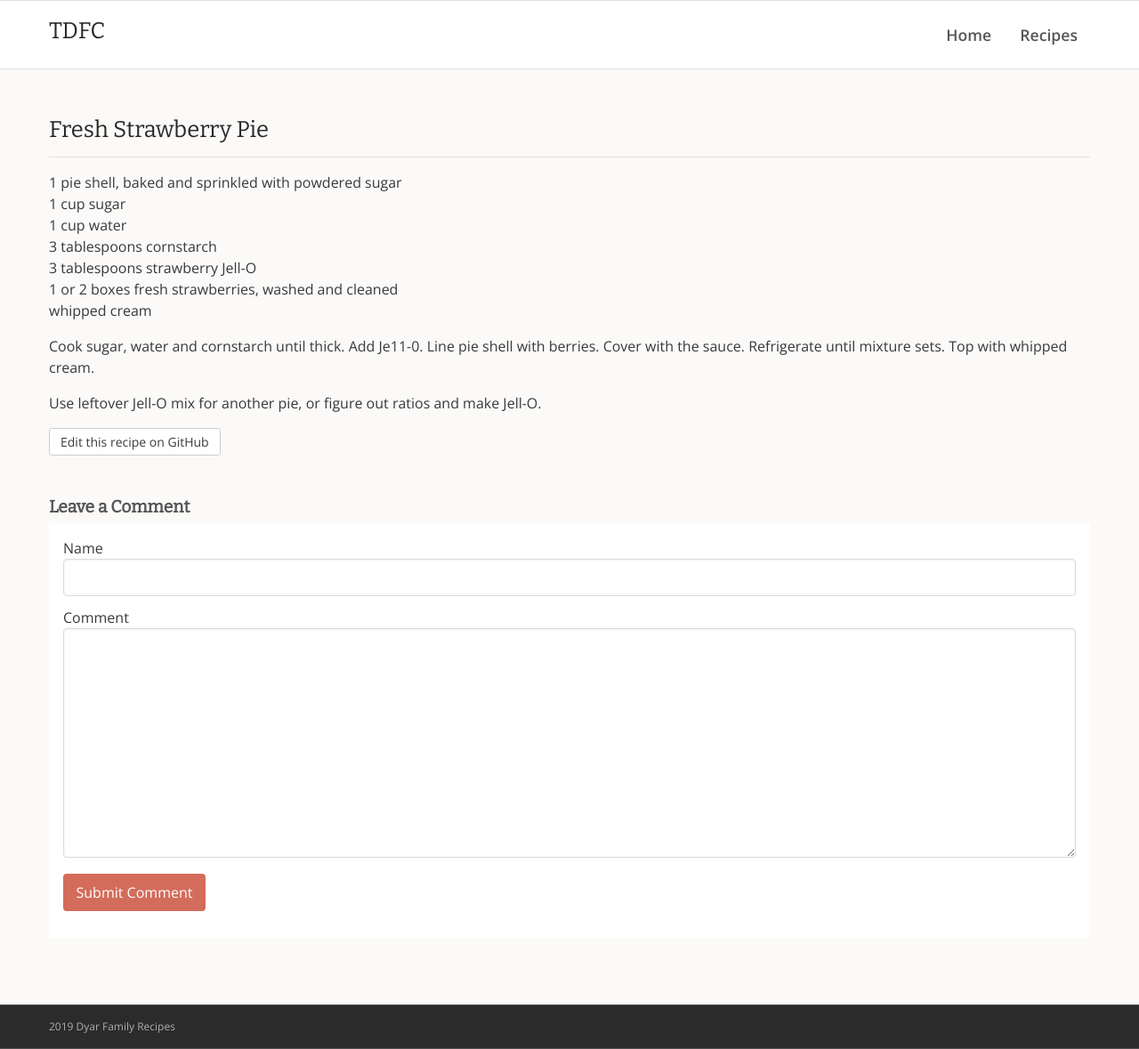
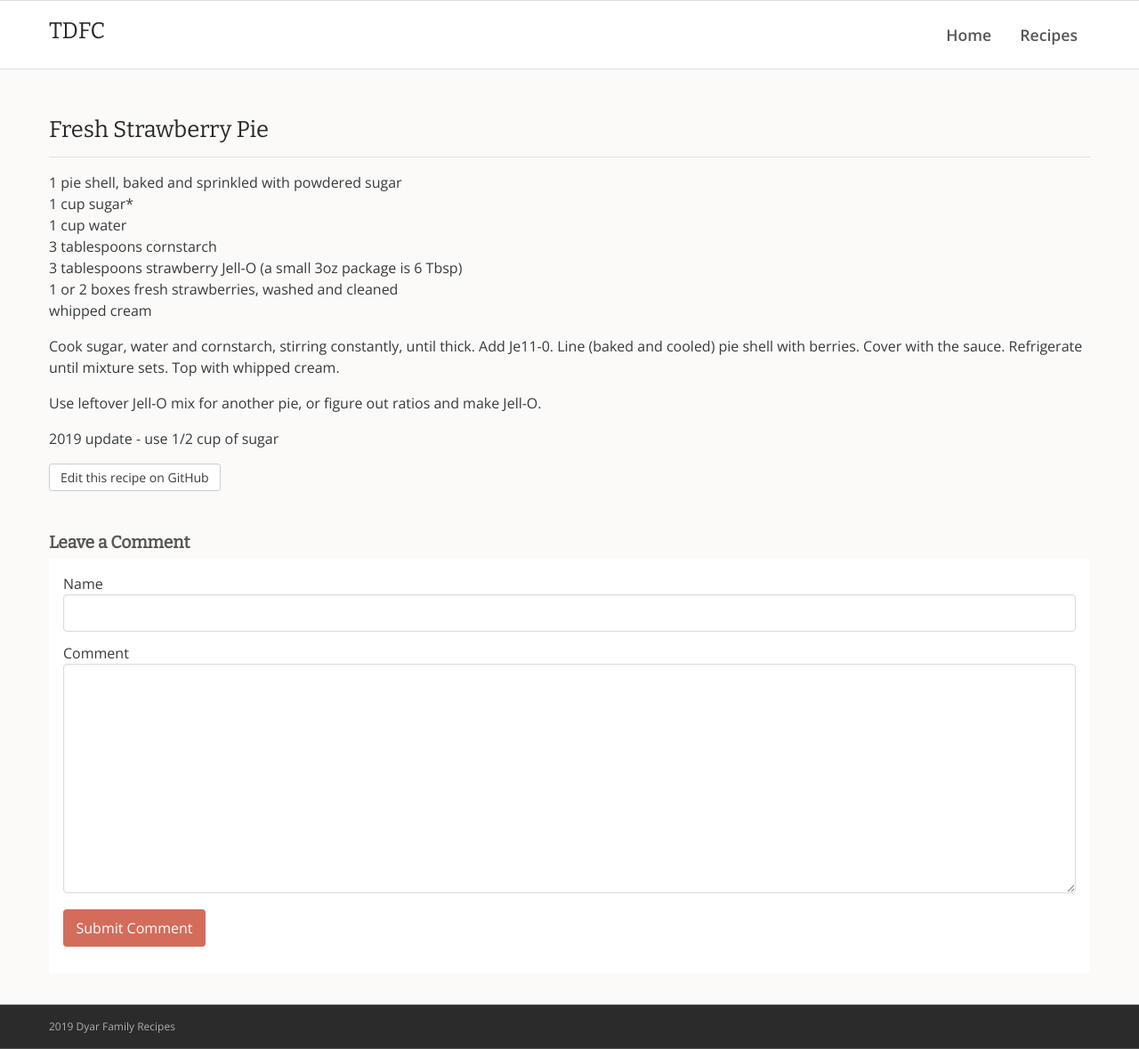
Before and after one commit to rdyar/tdfc, a Jekyll site: the page built from _desserts/fresh-strawberry-pie.md, in a window 1280 px wide and 1179 px high. Shown: the whole window at 89% size. Built offline with Jekyll 4.4.1, drawn with Linux system fonts in a browser that asks for light colours.

Commit message:
Update fresh-strawberry-pie.md

```diff
--- a/_desserts/fresh-strawberry-pie.md
+++ b/_desserts/fresh-strawberry-pie.md
@@ -3,14 +3,16 @@
 
 
 1 pie shell, baked and sprinkled with powdered sugar
-1 cup sugar
+1 cup sugar*
 1 cup water
 3 tablespoons cornstarch
-3 tablespoons strawberry Jell-O
+3 tablespoons strawberry Jell-O (a small 3oz package is 6 Tbsp)
 1 or 2 boxes fresh strawberries, washed and cleaned
 whipped cream
 
-Cook sugar, water and cornstarch until thick. Add Je11-0. Line pie shell with berries. Cover with
-the sauce. Refrigerate until mixture sets. Top with whipped cream.
+Cook sugar, water and cornstarch, stirring constantly, until thick. Add Je11-0. Line (baked and cooled) pie shell with berries.
+Cover with the sauce. Refrigerate until mixture sets. Top with whipped cream.
 
 Use leftover Jell-O mix for another pie, or figure out ratios and make Jell-O.
+
+2019 update - use 1/2 cup of sugar
```
